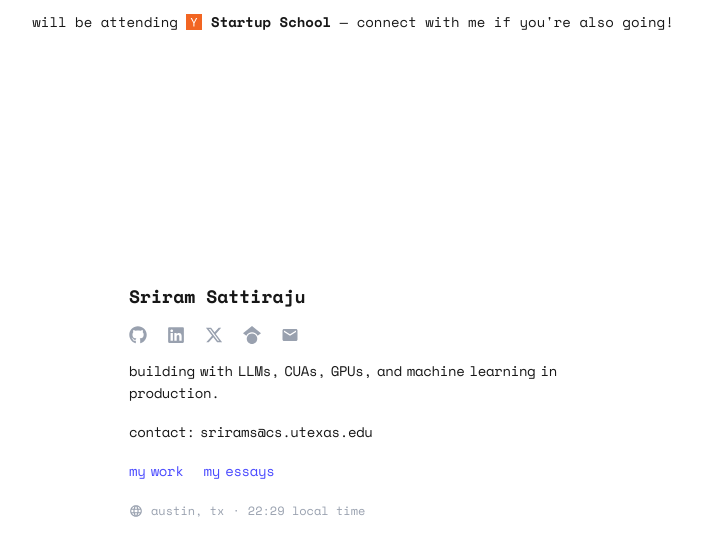
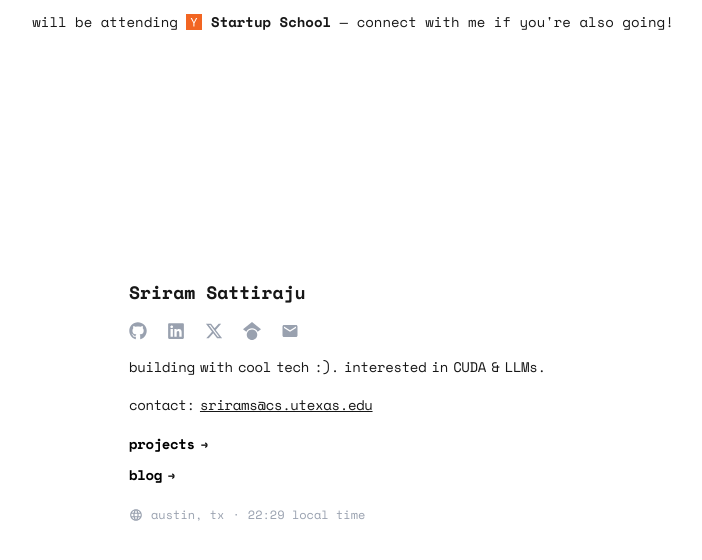
Before and after one commit to srirsatt/portfolio, a Next.js app: page / in a window 1280 px wide. Shown: the top 560 px of the page, without its empty margins (287-989 px from the left). Built offline with nearby package versions, Linux system fonts and the light colour scheme.

Commit message:
minor UI updates

```diff
--- a/src/app/essays/bevofit-devlog/page.tsx
+++ b/src/app/blog/bevofit-devlog/page.tsx
@@ -8,7 +8,7 @@ export default function HelloWorld() {
 
             <div className="relative w-full max-w-md text-left shrink-0 my-8">
                 <Link
-                    href="/essays"
+                    href="/blog"
                     className="absolute -top-12 left-0 font-[var(--font-space-mono)] text-sm text-gray-400 hover:text-black transition-colors"
                 >
                     ← back
--- a/src/app/essays/hello-world/page.tsx
+++ b/src/app/blog/hello-world/page.tsx
@@ -5,7 +5,7 @@ export default function HelloWorld() {
     <div className="min-h-screen flex items-center justify-center p-8 sm:p-12">
       <div className="relative w-full max-w-md text-left">
         <Link
-          href="/essays"
+          href="/blog"
           className="absolute -top-12 left-0 font-[var(--font-space-mono)] text-sm text-gray-400 hover:text-black transition-colors"
         >
           ← back
--- a/src/app/essays/page.tsx
+++ b/src/app/blog/page.tsx
@@ -10,12 +10,12 @@ export default function Essays() {
         >
           ← back
         </Link>
-        <h1 className="font-[var(--font-space-mono)] font-bold text-lg mb-4">essays</h1>
+        <h1 className="font-[var(--font-space-mono)] font-bold text-lg mb-4">blog</h1>
         <div className="space-y-4 font-[var(--font-space-mono)] text-sm">
           {/*
           <div className="flex items-start">
             <Link
-              href="/essays/bevofit-devlog"
+              href="/blog/bevofit-devlog"
               className="w-[45%] shrink-0 pr-4 text-gray-800 hover:text-gray-400 transition-colors underline"
             >
               bevofit - devlog 1
@@ -28,7 +28,7 @@ export default function Essays() {
           }
           <div className="flex items-start">
             <Link
-              href="/essays/hello-world"
+              href="/blog/hello-world"
               className="w-[45%] shrink-0 pr-4 text-gray-800 hover:text-gray-400 transition-colors underline"
             >
               hello world
--- a/src/app/globals.css
+++ b/src/app/globals.css
@@ -43,6 +43,18 @@ body {
   }
 }
 
+@keyframes arrow-nudge {
+  0% {
+    transform: translateX(0);
+  }
+  50% {
+    transform: translateX(4px);
+  }
+  100% {
+    transform: translateX(0);
+  }
+}
+
 .hover-bounce:hover {
   animation: subtle-bounce 0.4s ease-out;
 }
--- a/src/app/page.tsx
+++ b/src/app/page.tsx
@@ -25,6 +25,8 @@ function LocalTime() {
     const interval = setInterval(update, 1000);
     return () => clearInterval(interval);
   }, []);
+
+
 
   return (
     <div className="flex items-center space-x-2 mt-5 text-gray-400 font-[var(--font-space-mono)] text-xs">
@@ -127,7 +129,7 @@ export default function Home() {
               href={social.href}
               target={social.href.startsWith("mailto") ? undefined : "_blank"}
               rel="noopener noreferrer"
-              className="text-gray-400 hover:text-gray-700 transition-colors"
+              className="text-gray-400 hover:text-black transition-colors"
               onMouseEnter={() => social.label !== ORIGINAL_NAME && scrambleTo(social.label)}
               onMouseLeave={reset}
             >
@@ -139,7 +141,7 @@ export default function Home() {
           className="font-[var(--font-space-mono)] text-sm tracking-tight leading-relaxed"
           style={{ wordSpacing: "-3px" }}
         >
-          building with LLMs, CUAs, GPUs, and machine learning in production.
+          building with cool tech :). interested in CUDA & LLMs.
         </p>
         <div
           className="mt-4 flex flex-col gap-1 font-[var(--font-space-mono)] text-sm tracking-tight leading-relaxed"
@@ -147,17 +149,19 @@ export default function Home() {
         >
           <p>
             contact:{" "}
-            <a href="mailto:srirams@cs.utexas.edu" className="hover:underline hover:text-black">
+            <a href="mailto:srirams@cs.utexas.edu" className="underline hover:text-black">
               srirams@cs.utexas.edu
             </a>
+
           </p>
         </div>
         <div
-          className="mt-4 flex gap-5 font-[var(--font-space-mono)] text-sm tracking-tight leading-relaxed"
+          className="mt-4 flex flex-col gap-2 font-[var(--font-space-mono)] text-sm tracking-tight leading-relaxed"
           style={{ wordSpacing: "-3px" }}
         >
-          <a href="/projects" className="text-[#4A4AFF] transition-colors hover-bounce hover:underline">my work</a>
-          <a href="/essays" className="text-[#4A4AFF] transition-colors hover-bounce hover:underline">my essays</a>
+          <a href="/projects" className="group text-black font-bold transition-colors">projects <span className="ml-[1px] inline-block text-[11px] transition-transform duration-150 ease-out group-hover:translate-x-1">→</span>
+          </a>
+          <a href="/blog" className="group text-black font-bold transition-colors">blog <span className="ml-[1px] inline-block text-[11px] transition-transform duration-150 ease-out group-hover:translate-x-1">→</span></a>
         </div>
         <LocalTime />
       </div>
--- a/src/app/projects/page.tsx
+++ b/src/app/projects/page.tsx
@@ -10,7 +10,7 @@ export default function Projects() {
         >
           ← back
         </Link>
-        <h1 className="font-[var(--font-space-mono)] font-bold text-lg mb-4">work</h1>
+        <h1 className="font-[var(--font-space-mono)] font-bold text-lg mb-4">projects</h1>
         <div className="space-y-4 font-[var(--font-space-mono)] text-sm">
           {/*
             To add a new project, copy one of the <div> blocks below
```
